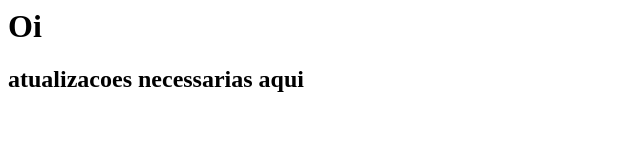
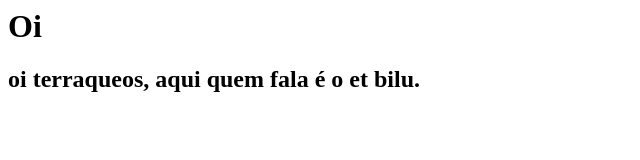
Before and after one commit to jessicaMarquess/omega-tech-modulo-git, a plain HTML site: page index.html in a window 1280 px wide. Shown: the whole page, without its empty margins (0-640 px from the left). Drawn offline with Linux system fonts and the light colour scheme.

Commit message:
fazendo o uso do commit do github

```diff
--- a/index.html
+++ b/index.html
@@ -9,6 +9,6 @@
     <h1>
         Oi
     </h1>
-    <h2>atualizacoes necessarias aqui<h2>
+    <h2>oi terraqueos, aqui quem fala é o et bilu.<h2>
 </body>
 </html>
```
